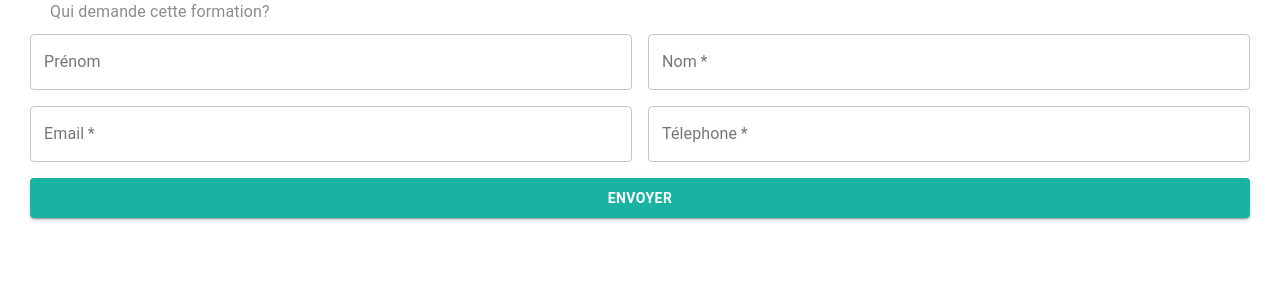
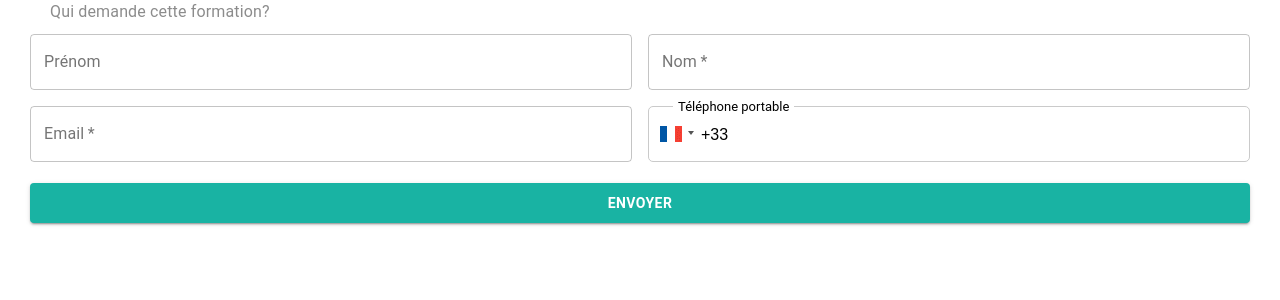
Before and after one commit to syrax68/Nextjs-devis, a Next.js app: page /components/Contact in a window 1280 px wide. Shown: the top 300 px of the page. Built offline with nearby package versions, Linux system fonts and the light colour scheme.

Commit message:
rectifiaction input number et country

```diff
--- a/package.json
+++ b/package.json
@@ -15,6 +15,8 @@
     "next": "10.0.4",
     "react": "17.0.1",
     "react-dom": "17.0.1",
-    "yup": "^0.32.8"
+    "react-phone-input-2": "^2.13.9",
+    "yup": "^0.32.8",
+    "yup-phone": "^1.2.19"
   }
 }
--- a/pages/components/Contact.js
+++ b/pages/components/Contact.js
@@ -1,6 +1,7 @@
-import React, {useEffect} from 'react';
+import React, {useState} from 'react';
 import styles from '../../styles/modal.module.css';
 import * as Yup from 'yup';
+import 'yup-phone';
 import { Formik } from 'formik';
 import wait from '../../utils/wait';
 import {
@@ -10,44 +11,67 @@ import {
   Grid,
   TextField
 } from '@material-ui/core';
+import PhoneInput from 'react-phone-input-2';
+import 'react-phone-input-2/lib/material.css';
+
+const phoneRegExp = /^((\\+[1-9]{1,4}[ \\-]*)|(\\([0-9]{2,3}\\)[ \\-]*)|([0-9]{2,4})[ \\-]*)*?[0-9]{3,4}?[ \\-]*[0-9]{3,4}?$/;
 
 export default function Contact(props) {
-
+    const [spameur, setSpam] = useState(false);
+    const [phone, setPhone] = useState();
+    const honeypot_validade = (req) => {
+        if(req.firstname || req.lastname || req.email){
+            return true;
+        }
+        return false;
+    }
     return (
         <div className={styles.body}>
             <Typography className={styles.textmenu}>Qui demande cette formation?</Typography>
-
             <Formik
                 enableReinitialize
                 initialValues={{
-                    firstname:'',
-                    lastname:'',
-                    email:'',
+                    firstnamekljh:'',
+                    lastnamekljh:'',
+                    emailkljh:'',
+                    phonekljh:phone?phone:'',
+                    firstname:'fdsafsdafsadf',
+                    lastname:'dsfsadfasf',
+                    email:'fsafsdafasdf@gmail.com',
                     phone:'',
                 }}
                 validationSchema={Yup.object().shape({
-                    firstname: Yup.string().max(30).required('Merci de renseigner votre nom'),
-                    lastname: Yup.string().max(30).required('Merci de renseigner votre prénom'),
-                    email: Yup.string().email('Merci de corriger votre Email').required('L\'adresse email est requise'),
-                    phone: Yup.string().max(30).required('Le numero téléphone est requise'),
+                    firstnamekljh: Yup.string().max(30).required('Merci de renseigner votre nom'),
+                    lastnamekljh: Yup.string().max(30).required('Merci de renseigner votre prénom'),
+                    emailkljh: Yup.string().email('Merci de corriger votre Email').required('L\'adresse email est requise'),
+                    phonekljh: Yup.string().matches(phoneRegExp, 'Merci de corriger votre numero de téléphone').required('Merci de renseigner votre numero téléphone'),
+                    firstname: Yup.string().max(30),
+                    lastname: Yup.string().max(30),
+                    email: Yup.string().email('Merci de corriger votre Email'),
+                    //phone: Yup.string().required('Merci de renseigner votre numero téléphone')
                 })}
                 onSubmit={async (values, {
                     resetForm,
                     setErrors,
                     setStatus,
-                    setSubmitting
+                    setSubmitting,
                 }) => {
                     try {
                     // NOTE: Make API request
                         await wait(200);
-                        resetForm();
-                        setStatus({ success: true });
-                        setSubmitting(false);
+                        honeypot_validade(values)=== true?setSpam(true):setSpam(false);
+                        console.log(spameur)
                         if (typeof window !== "undefined") {
                             localStorage.setItem('dataContact',JSON.stringify(values))
                         }
-                        return props.setActiveStep(1)
+                        if(spameur == false){
+                            props.setActiveStep(1);
+                            resetForm();
+                            setStatus({ success: true });
+                            setSubmitting(false);
+                        }
                     } catch (err) {
+                        console.log(err);
                         setStatus({ success: false });
                         setErrors({ submit: err.message });
                         setSubmitting(false);
@@ -77,6 +101,80 @@ export default function Contact(props) {
                             xs={12}
                             >
                                 <TextField
+                                    error={Boolean(touched.lastnamekljh && errors.lastnamekljh)}
+                                    helperText={touched.lastnamekljh && errors.lastnamekljh}
+                                    fullWidth
+                                    label="Prénom"
+                                    name="lastnamekljh"
+                                    onBlur={handleBlur}
+                                    onChange={handleChange}
+                                    value={values.lastnamekljh}
+                                    variant="outlined"
+                                />
+                            </Grid>
+                            <Grid
+                            item
+                            md={6}
+                            xs={12}
+                            >
+                                <TextField
+                                    error={Boolean(touched.firstnamekljh && errors.firstnamekljh)}
+                                    helperText={touched.firstnamekljh && errors.firstnamekljh}
+                                    fullWidth
+                                    label="Nom"
+                                    name="firstnamekljh"
+                                    onBlur={handleBlur}
+                                    onChange={handleChange}
+                                    value={values.firstnamekljh}
+                                    required
+                                    variant="outlined"
+                                />
+                            </Grid>
+                            <Grid
+                            item
+                            md={6}
+                            xs={12}
+                            >
+                                <TextField
+                                    error={Boolean(touched.emailkljh && errors.emailkljh)}
+                                    helperText={touched.emailkljh && errors.emailkljh}
+                                    onBlur={handleBlur}
+                                    onChange={handleChange}
+                                    value={values.emailkljh}
+                                    fullWidth
+                                    label="Email"
+                                    name="emailkljh"
+                                    type="email"
+                                    required
+                                    variant="outlined"
+                                />
+                            </Grid>
+                            <Grid
+                            item
+                            md={6}
+                            xs={12}
+                            >
+                                <PhoneInput
+                                    inputClass={styles.phoneInput}
+                                    onChange={setPhone}
+                                    onBlur={handleBlur}
+                                    value={values.phonekljh}
+                                    specialLabel="Téléphone portable"
+                                    country={'fr'}
+                                    inputProps={{
+                                        name: 'phonekljh',
+                                        required: true,
+                                    }}
+                                />
+                               <p style={{color:'red',margin:'5px',fontSize:'12px'}}>{errors.phonekljh}</p>
+                            </Grid>
+                            <Grid
+                            className={styles.ohnohoney}
+                            item
+                            md={6}
+                            xs={12}
+                            >
+                                <TextField
                                     error={Boolean(touched.lastname && errors.lastname)}
                                     helperText={touched.lastname && errors.lastname}
                                     fullWidth
@@ -89,6 +187,7 @@ export default function Contact(props) {
                                 />
                             </Grid>
                             <Grid
+                            className={styles.ohnohoney}
                             item
                             md={6}
                             xs={12}
@@ -102,11 +201,11 @@ export default function Contact(props) {
                                     onBlur={handleBlur}
                                     onChange={handleChange}
                                     value={values.firstname}
-                                    required
                                     variant="outlined"
                                 />
                             </Grid>
                             <Grid
+                            className={styles.ohnohoney}
                             item
                             md={6}
                             xs={12}
@@ -121,26 +220,25 @@ export default function Contact(props) {
                                     label="Email"
                                     name="email"
                                     type="email"
-                                    required
                                     variant="outlined"
                                 />
                             </Grid>
                             <Grid
+                            className={styles.ohnohoney}
                             item
                             md={6}
                             xs={12}
                             >
-                                <TextField
+                                <PhoneInput
                                     error={Boolean(touched.phone && errors.phone)}
                                     helperText={touched.phone && errors.phone}
+                                    onChange={setPhone}
                                     onBlur={handleBlur}
-                                    onChange={handleChange}
                                     value={values.phone}
-                                    fullWidth
-                                    label="Télephone"
-                                    name="phone"
-                                    required
-                                    variant="outlined"
+                                    country={'fr'}
+                                    inputProps={{
+                                        name: 'phone',
+                                    }}
                                 />
                             </Grid>
                             <Grid
@@ -158,6 +256,20 @@ export default function Contact(props) {
                                     Envoyer
                                 </Button>
                             </Grid>
+                            {spameur?
+                                <Grid
+                                item
+                                md={12}
+                                xs={12}
+                                >
+                                    <Typography
+                                        variant="h5"
+                                        style={{textAlign: 'center'}}
+                                    >
+                                        ❌ HONEYPOT A TROUVÉ UN SPAMMER
+                                    </Typography>
+                                </Grid>
+                            :null}
                         </Grid>
                     </CardContent>
                 </form>
--- a/styles/globals.css
+++ b/styles/globals.css
@@ -3,8 +3,8 @@ body {
     padding: 0;
     height: 100%;
     margin: 0;
-	font-family: -apple-system, BlinkMacSystemFont, Segoe UI, Roboto, Oxygen,
-		Ubuntu, Cantarell, Fira Sans, Droid Sans, Helvetica Neue, sans-serif;
+    font-family: -apple-system, BlinkMacSystemFont, Segoe UI, Roboto, Oxygen, Ubuntu, Cantarell, Fira Sans, Droid Sans,
+        Helvetica Neue, sans-serif;
 }
 
 a {
@@ -21,3 +21,6 @@ a {
 form {
     margin-top: 10px;
 }
+.special-label {
+    width: auto !important;
+}
--- a/styles/modal.module.css
+++ b/styles/modal.module.css
@@ -157,6 +157,10 @@
     text-align: center;
     color: #41708c;
 }
+.phoneInput {
+    width: 100% !important;
+    padding: 18.5px 14px 17.5px 52px !important;
+}
 @media (max-width: 300px) {
     .menu {
         font-size: 10px !important;
@@ -182,3 +186,12 @@
         padding: 0px !important;
     }
 }
+.ohnohoney {
+    opacity: 0;
+    position: absolute;
+    top: 0;
+    left: 0;
+    height: 0;
+    width: 0;
+    z-index: -1;
+}
```
Also changed, not shown: helpers/organisme.js (added, +16 -0 lines), pages/components/Address.js (+13 -9 lines), pages/components/Facture.js (+32 -17 lines), 1 other file (tests, documents, lock files or other folders). Lines whose indentation alone changed are shown as unchanged.
